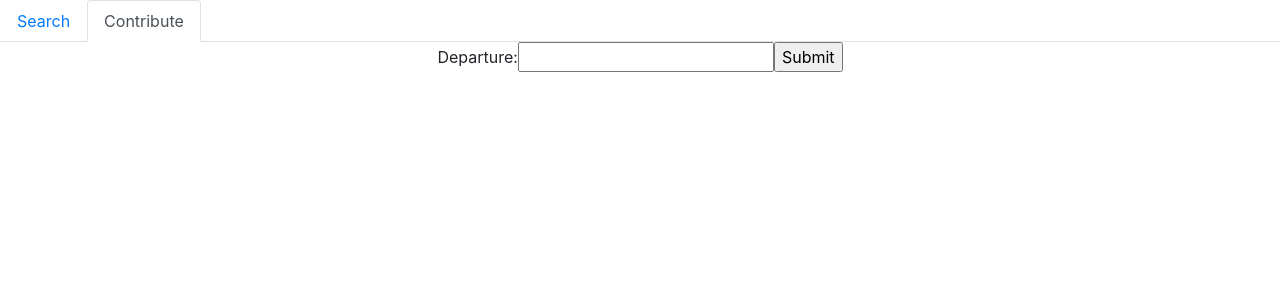
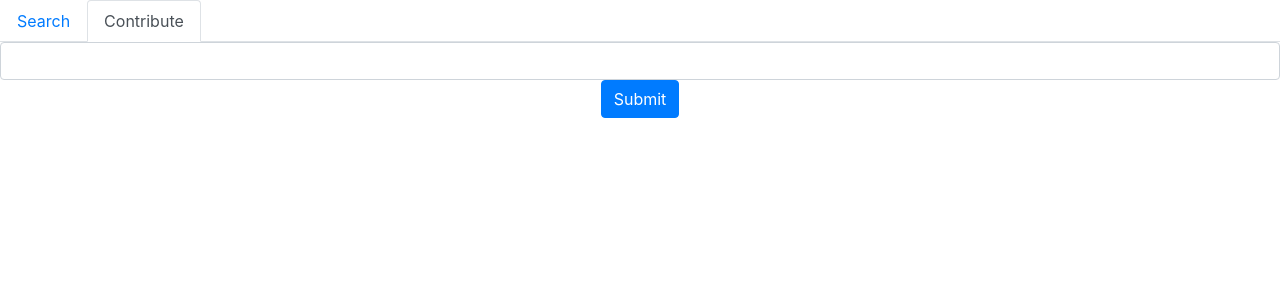
Before and after one commit to sophiazhi/airborne, a React (Create React App) app: page / in a window 1280 px wide. Both pictures are taken after a click on the tab "Contribute". Shown: the top 300 px of the page. Built offline with nearby package versions, Linux system fonts and the light colour scheme.

Commit message:
contribute form with departure ref example

```diff
--- a/src/Contribute.js
+++ b/src/Contribute.js
@@ -1,33 +1,47 @@
 import React from 'react';
+//import InputGroup from 'react-bootstrap/InputGroup';
+import Form from 'react-bootstrap/Form';
+import Button from 'react-bootstrap/Button';
 
 class Contribute extends React.Component {
     constructor(props) {
         super(props);
-        this.state = {departure: '',
-                        arrival: ''};
+        /*this.state = {departure: '',
+                        arrival: ''};*/
+        this.departure = React.createRef();
 
         this.handleChange = this.handleChange.bind(this);
         this.handleSubmit = this.handleSubmit.bind(this);
     }
 
     handleChange(event) {
-        this.setState({departure: event.target.value});
+        //this.setState({departure: event.target.value});
+        const departure = this.departure.current.value;
     }
 
     handleSubmit(event) {
-        alert('test submitted ' + this.state.departure);
+        //alert('test submitted ' + this.state.departure + ' to ' + this.state.arrival);
+        alert('test submitted ' + this.departure.current.value);
         // actually need to save to database
     }
 
     render() {
         return (
-            <form onSubmit={this.handleSubmit}>
+            /*<form onSubmit={this.handleSubmit}>
                 <label>
                     Departure:
-                    <input type="text" value={this.state.departure} onChange={this.handleChange} />
+                    <input type="text" id="departure" value={this.state.departure} onChange={this.handleChange} />
+                </label>
+                <label>
+                    Arrival:
+                    <input type="text" id="arrival" value={this.state.arrival} onChange={this.handleChange} />
                 </label>
                 <input type="submit" value="Submit" />
-            </form>
+            </form>*/
+            <div>
+                <Form.Control ref={this.departure} type="text" />
+                <Button onClick={this.handleSubmit}>Submit</Button>
+            </div>
         )
     }
 }
```
